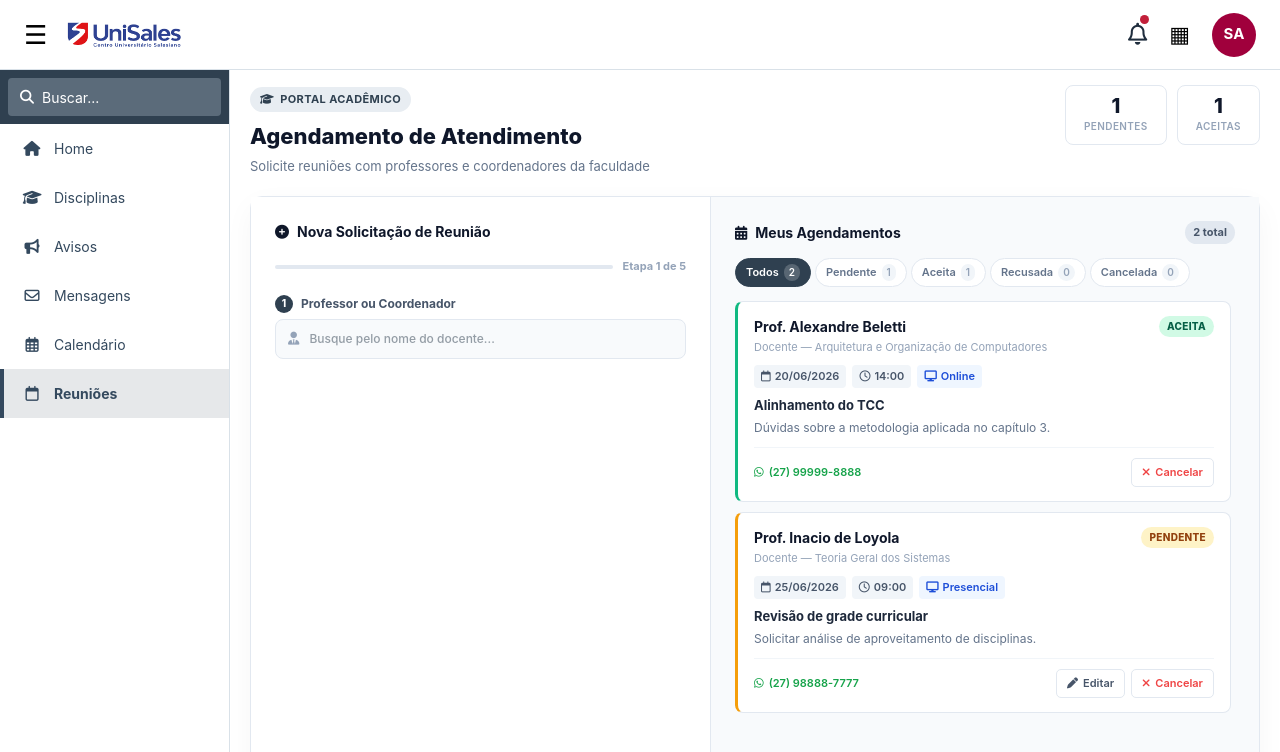
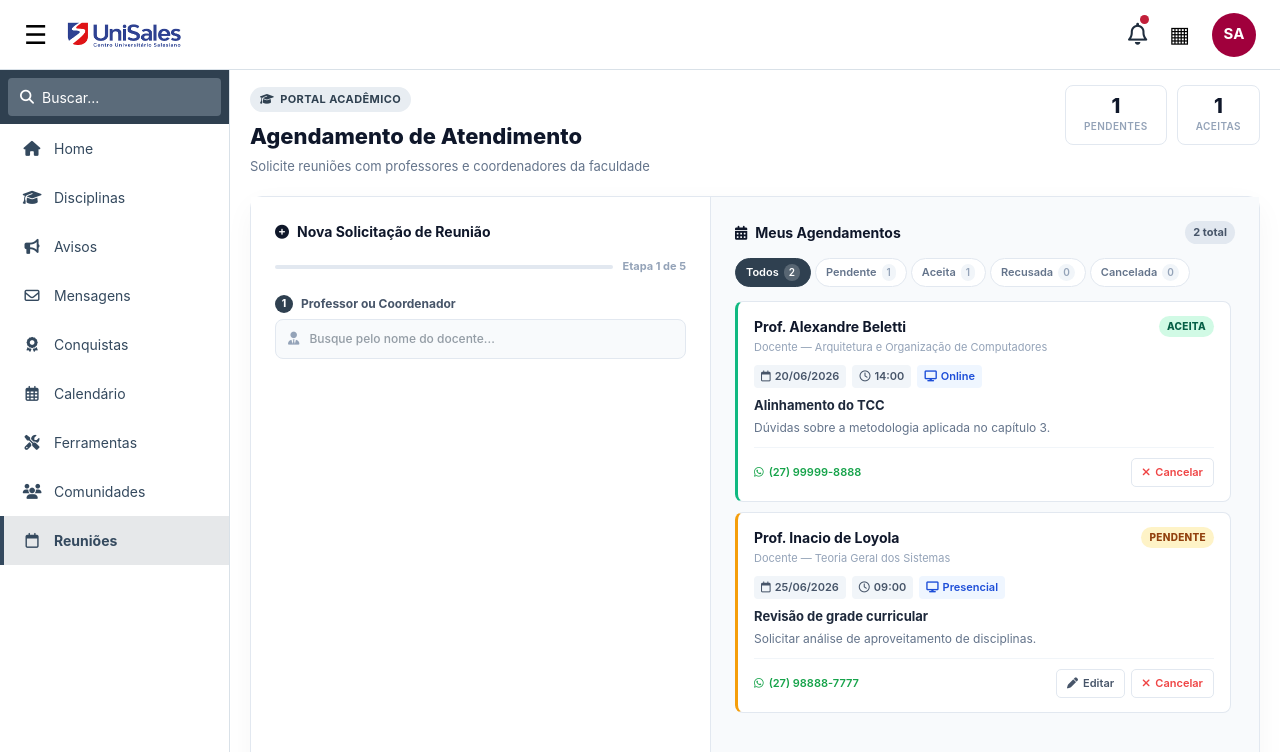
Before and after one commit to tiagutg/agendamento-reunioes, a React (Vite) app: page / in a window 1280 px wide. Both pictures are taken after typing "Sample", "Sample123" into the empty fields and a click on the button "Entrar". Shown: the top 752 px of the page. Built offline with nearby package versions, Linux system fonts and the light colour scheme.

Commit message:
fix: atualizada novas ferramentas da barra lateral

```diff
--- a/src/App.tsx
+++ b/src/App.tsx
@@ -130,7 +130,7 @@ function App() {
 
       <div className="container" style={{ display: 'flex' }}>
 
-        {/* SIDEBAR */}
+      {/* SIDEBAR */}
         <aside id="sidebar">
           <div className="search">
             <div className="search-box">
@@ -139,8 +139,13 @@ function App() {
             </div>
           </div>
 
-          <div className="menu-item" id="menuHome"><i className="fa-solid fa-house"></i><span>Home</span></div>
-          <div className="menu-item" id="menuDisciplinas"><i className="fa-solid fa-graduation-cap"></i><span>Disciplinas</span></div>
+          <div className="menu-item" id="menuHome">
+            <i className="fa-solid fa-house"></i><span>Home</span>
+          </div>
+
+          <div className="menu-item" id="menuDisciplinas">
+            <i className="fa-solid fa-graduation-cap"></i><span>Disciplinas</span>
+          </div>
 
           <div
             className={`menu-item ${telaAtiva === 'notificacoes' ? 'active' : ''}`}
@@ -150,8 +155,29 @@ function App() {
             <i className="fa-solid fa-bullhorn"></i><span>Avisos</span>
           </div>
 
-          <div className="menu-item" id="menuMensagens"><i className="fa-regular fa-envelope"></i><span>Mensagens</span></div>
-          <div className="menu-item" id="menuCalendario"><i className="fa-regular fa-calendar-days"></i><span>Calendário</span></div>
+          <div className="menu-item" id="menuMensagens">
+            <i className="fa-regular fa-envelope"></i><span>Mensagens</span>
+          </div>
+
+          {/* NOVA OPÇÃO: CONQUISTAS (Ícone de Medalha/Prêmio) */}
+          <div className="menu-item" id="menuConquistas">
+            <i className="fa-solid fa-award"></i><span>Conquistas</span>
+          </div>
+
+          <div className="menu-item" id="menuCalendario">
+            <i className="fa-regular fa-calendar-days"></i><span>Calendário</span>
+          </div>
+
+
+          {/* NOVA OPÇÃO: FERRAMENTAS (Ícone de Chave e Martelo) */}
+          <div className="menu-item" id="menuFerramentas">
+            <i className="fa-solid fa-screwdriver-wrench"></i><span>Ferramentas</span>
+          </div>
+
+          {/* NOVA OPÇÃO: COMUNIDADES (Ícone de Grupo/Usuários) */}
+          <div className="menu-item" id="menuComunidades">
+            <i className="fa-solid fa-users"></i><span>Comunidades</span>
+          </div>
 
           <div
             className={`menu-item ${telaAtiva === 'reunioes' ? 'active' : ''}`}
@@ -161,6 +187,7 @@ function App() {
             <i className="fa-regular fa-calendar"></i>
             <span>{currentRole === 'professor' ? 'Atendimentos' : 'Reuniões'}</span>
           </div>
+
         </aside>
 
         {/* CONTEÚDO PRINCIPAL (COM RECUO DE SEGURANÇA PARA O HEADER) */}
```
